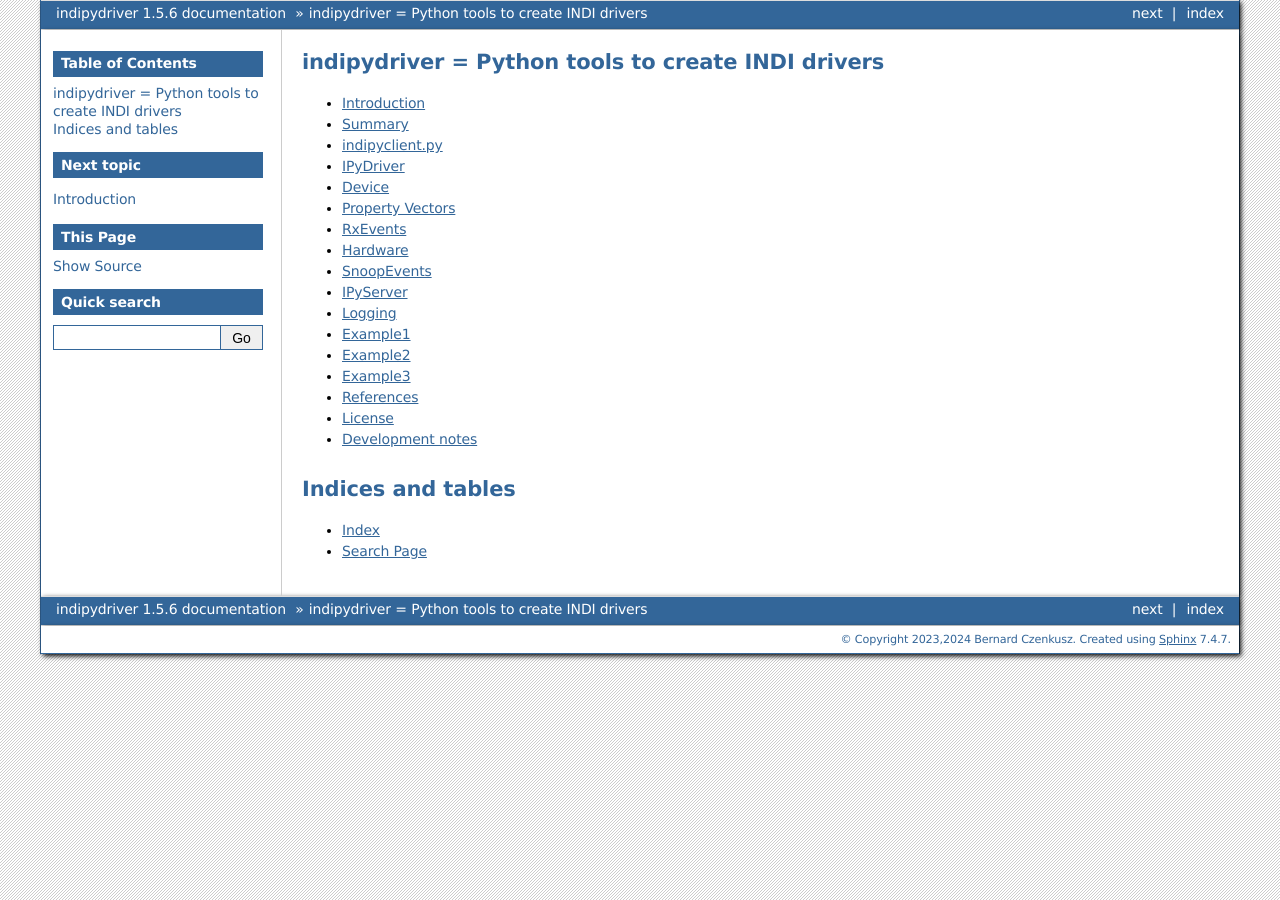
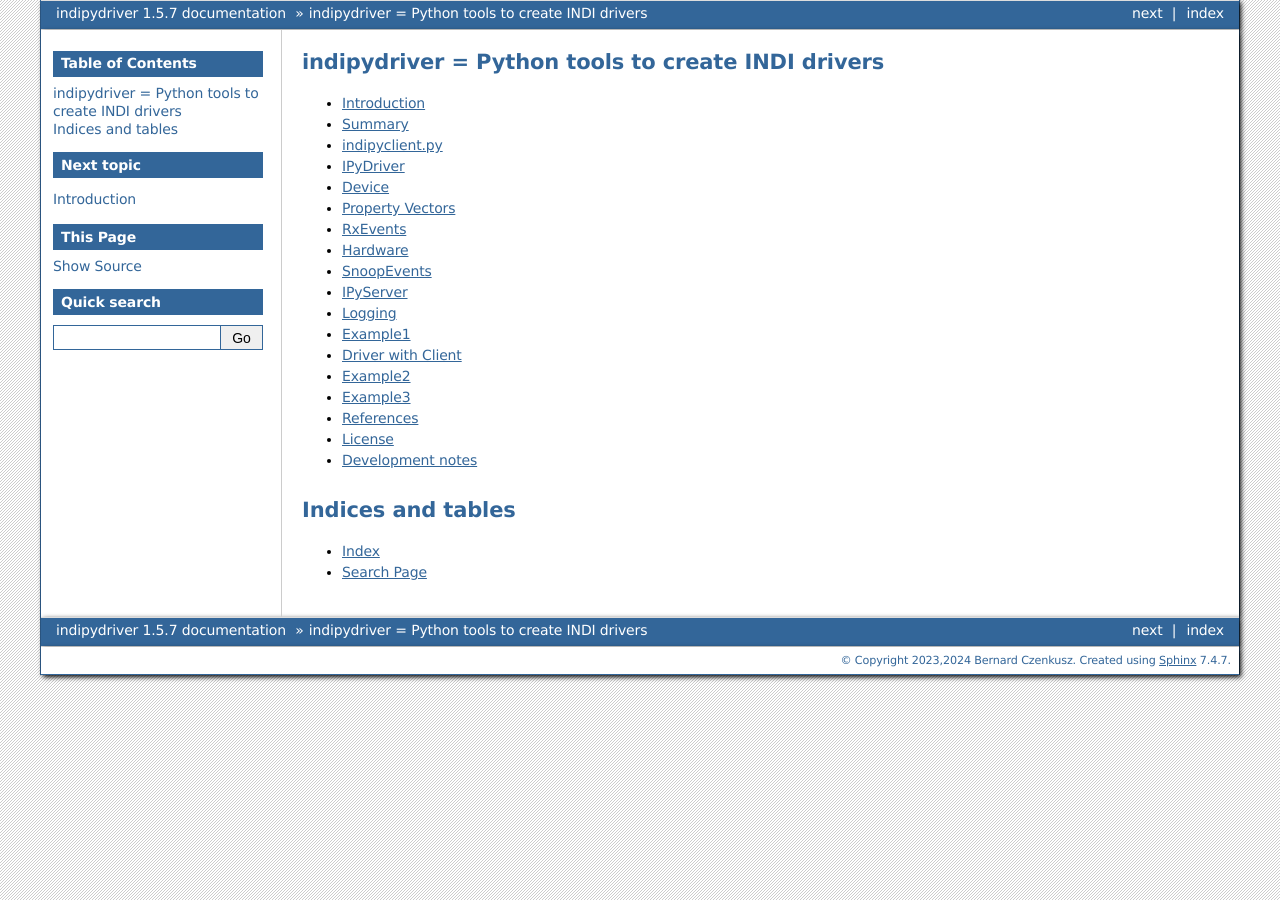
Before and after one commit to bernie-skipole/indipydriver, a Sphinx documentation site: the page built from docs/source/index.rst, in a window 1280 px wide. Built offline with Sphinx 7.4.7, drawn with Linux system fonts in a browser that asks for light colours.

Commit message:
Added client with driver documentation, Updated client requirement to 0.3.0, this version is now 1.5.7

```diff
--- a/docs/requirements.txt
+++ b/docs/requirements.txt
@@ -1 +1 @@
-indipyclient>=0.2.9
+indipyclient>=0.3.0
--- a/docs/source/conf.py
+++ b/docs/source/conf.py
@@ -25,7 +25,7 @@
 author = 'Bernard Czenkusz'
 
 # The full version, including alpha/beta/rc tags
-release = '1.5.6'
+release = '1.5.7'
 
 # ---------------------- Added to get readthedocs to build, by BC
 master_doc = 'index'
--- a/docs/source/index.rst
+++ b/docs/source/index.rst
@@ -18,6 +18,7 @@
    usage/ipyserver
    usage/logging
    usage/example1
+   usage/clientwithdriver
    usage/example2
    usage/example3
    usage/references
--- a/docs/source/usage/ipydriver.rst
+++ b/docs/source/usage/ipydriver.rst
@@ -42,4 +42,4 @@
         driver.listen(host="localhost", port=7624)
         asyncio.run(driver.asyncrun())
 
-Typically you would use indipyclient to connect to this port, however note that if indipyclient is running remotely, and you are connecting over a network, then in the above commands "localhost" would need to be changed to the IP address of the servers listening port, or to "0.0.0.0" to listen on all ports.
+In both of the above cases you would use indipyclient, or other INDI client, to connect to this port, however note that if your client is running remotely, and you are connecting over a network, then in the above commands "localhost" would need to be changed to the IP address of the servers listening port, or to "0.0.0.0" to listen on all ports.
--- a/indipydriver/__init__.py
+++ b/indipydriver/__init__.py
@@ -6,4 +6,4 @@
 from .events import getProperties, enableBLOB, newSwitchVector, newTextVector, newNumberVector, newBLOBVector, Message, delProperty, defSwitchVector, defTextVector, defNumberVector, defLightVector, defBLOBVector, setSwitchVector, setTextVector, setNumberVector, setLightVector, setBLOBVector
 from .ipyserver import IPyServer
 
-version = "1.5.6"
+version = "1.5.7"
--- a/pyproject.toml
+++ b/pyproject.toml
@@ -7,12 +7,12 @@
 authors = [{name = "Bernard Czenkusz", email = "bernie@skipole.co.uk"}]
 license = {file = "LICENSE"}
 classifiers = ["License :: OSI Approved :: MIT License", "Operating System :: POSIX :: Linux","Topic :: Scientific/Engineering :: Astronomy", "Topic :: Scientific/Engineering :: Interface Engine/Protocol Translator"]
-version = "1.5.6"
+version = "1.5.7"
 description="Pure python package providing a set of classes which can be used to create and serve INDI drivers."
 readme = "README.md"
 requires-python = ">=3.10"
 keywords=['indi', 'driver', 'astronomy', 'instrument']
-dependencies = ["indipyclient>=0.2.9"]
+dependencies = ["indipyclient>=0.3.0"]
 
 [project.urls]
 Documentation = "https://indipydriver.readthedocs.io"
```
Also changed, not shown: docs/source/usage/clientwithdriver.rst (added, +46 -0 lines).
